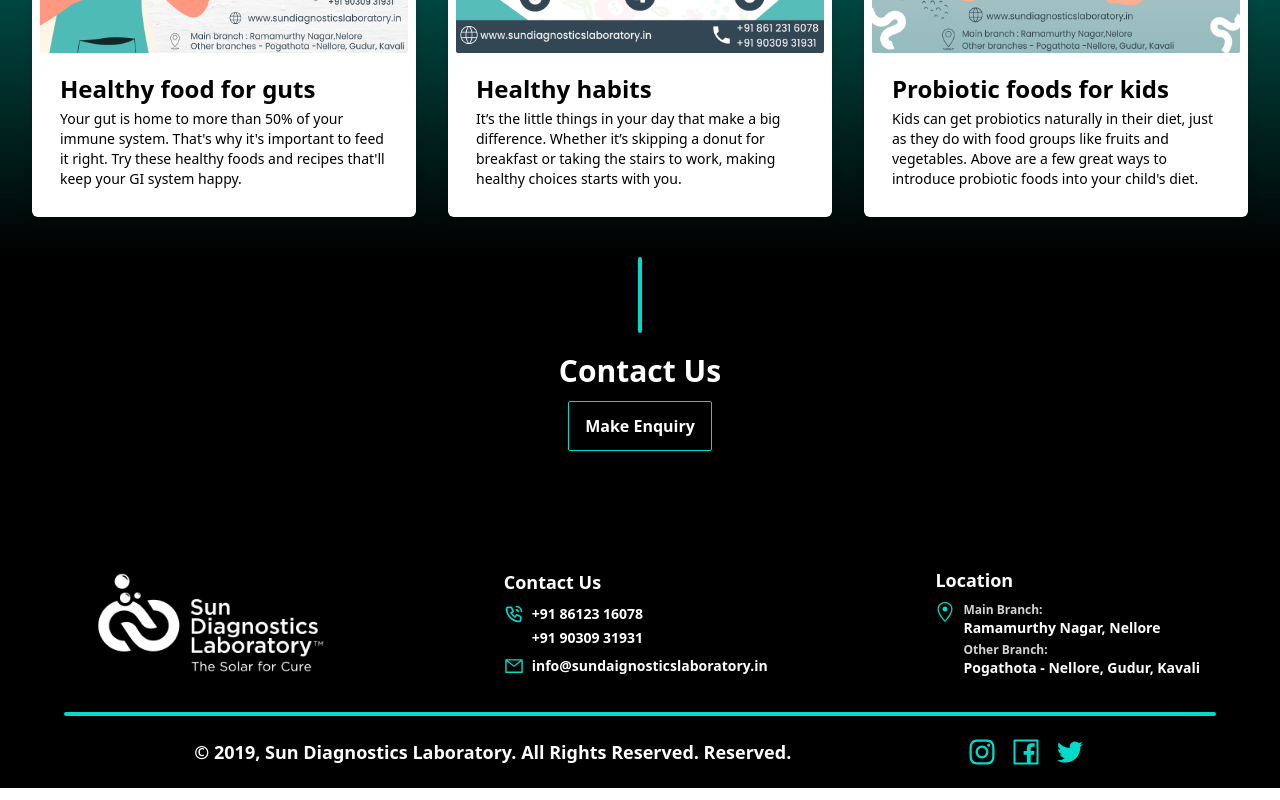
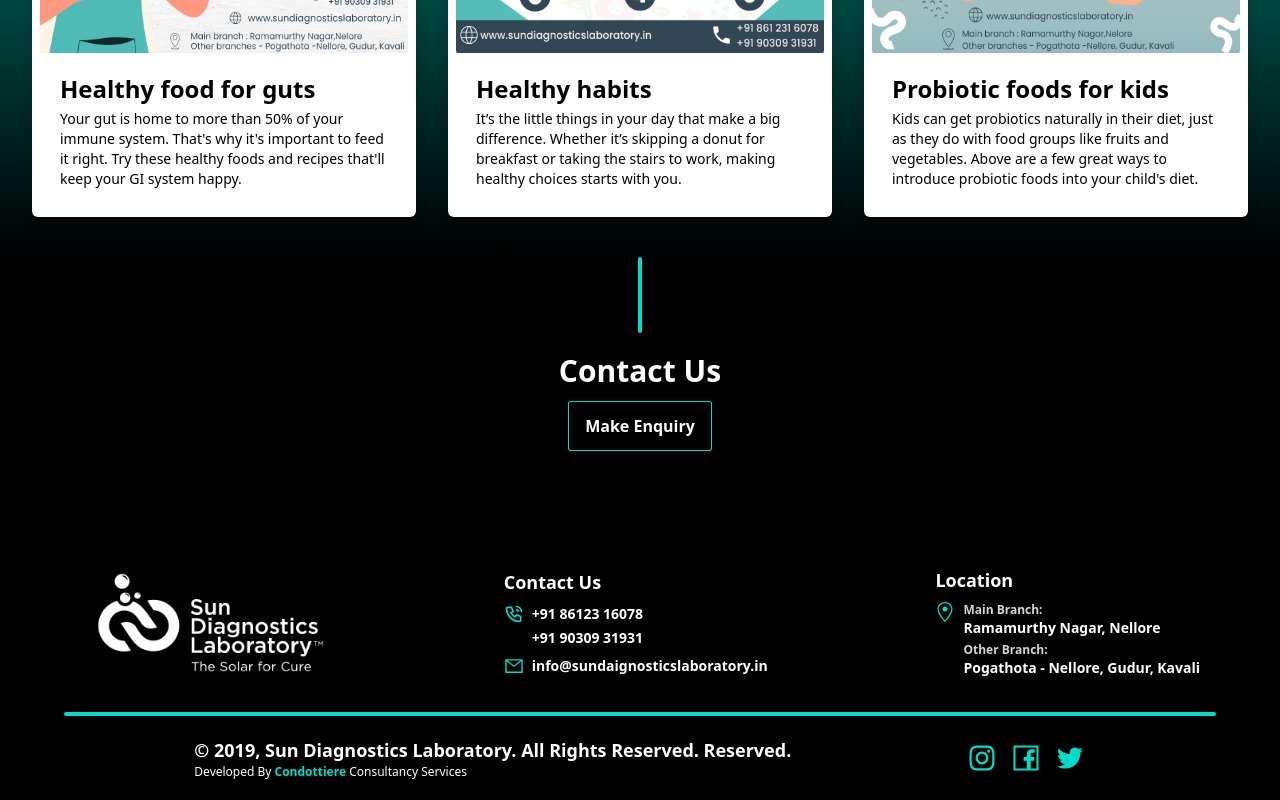
Before and after one commit to NEXT-BUG/sun-diagnostic-laboratory, a Next.js app: page / in a window 1280 px wide. Shown: the part 5175-5975 px from the top of the page. Built offline with nearby package versions, Linux system fonts and the light colour scheme.

Commit message:
Footer Updated

```diff
--- a/components/Footer.js
+++ b/components/Footer.js
@@ -66,9 +66,23 @@ const Footer = () => {
       </div>
       <div className="w-[90%] rounded-md mx-auto h-1 bg-primary mt-5" />
       <div className="flex flex-col lg:flex-row text-center lg:text-left items-center space-y-2 lg:space-y-0 justify-evenly p-5">
-        <p className="text-lg font-bold">
-          © 2019, Sun Diagnostics Laboratory. All Rights Reserved. Reserved.
-        </p>
+        <div className="flex flex-col">
+          <p className="text-lg font-bold">
+            © 2019, Sun Diagnostics Laboratory. All Rights Reserved. Reserved.
+          </p>
+          <p className="text-white text-xs">
+            Developed By{" "}
+            <span
+              onClick={() =>
+                router.push("https://www.instagram.com/condottiereconsultancy/")
+              }
+              className="text-primary md:hover:text-[#00afa0] font-bold md:cursor-pointer"
+            >
+              Condottiere
+            </span>{" "}
+            Consultancy Services
+          </p>
+        </div>
         <div className="flex space-x-3">
           <AiOutlineInstagram
             onClick={() =>
--- a/components/landingPage/Services.js
+++ b/components/landingPage/Services.js
@@ -1,10 +1,5 @@
 import Image from "next/image";
 import React from "react";
-import { SlChemistry } from "react-icons/sl";
-import { FaMicroscope, FaViruses, FaShieldVirus } from "react-icons/fa";
-import { BiTestTube } from "react-icons/bi";
-import { GiDna2, GiStethoscope } from "react-icons/gi";
-import { TbTestPipe } from "react-icons/tb";
 import { services } from "../../mock/services";
 
 const Services = () => {
```
